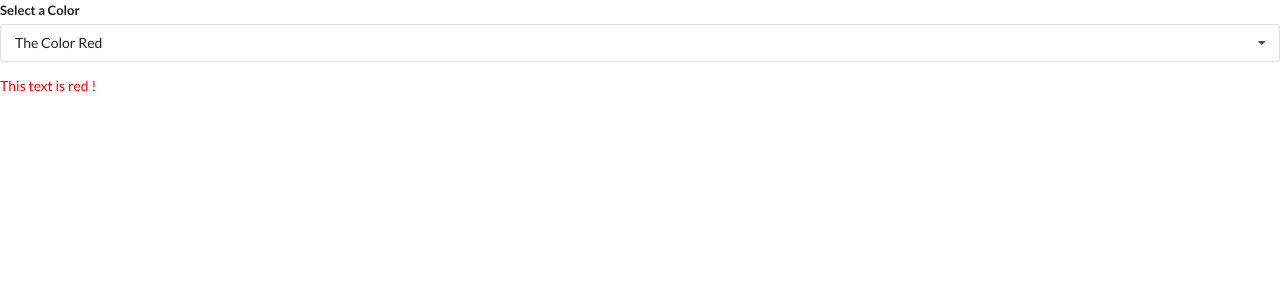
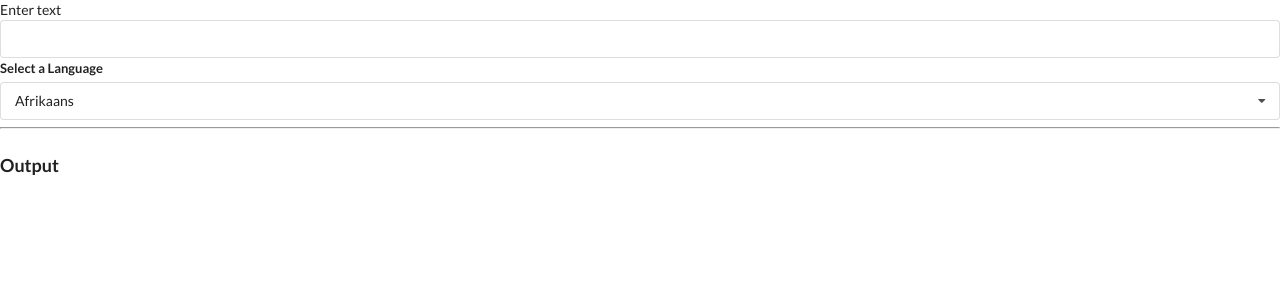
Before and after one commit to Fburbaud/widgets-react-app, a React (Create React App) app: page / in a window 1280 px wide. Shown: the top 300 px of the page. Built offline with nearby package versions, Linux system fonts and the light colour scheme; no server answers.

Commit message:
translate widget done

```diff
--- a/src/App.js
+++ b/src/App.js
@@ -2,6 +2,7 @@ import React, {useState} from "react";
 import Accordion from './components/Accordion';
 import Search from "./components/Search";
 import Dropdown from "./components/Dropdown";
+import Translate from "./components/Translate";
 
 const items = [
   {
@@ -34,13 +35,10 @@ const options = [
 ];
 
 export default () => {
-  const [selected, setSelected] = useState(options[0]);
 
   return(
     <div>
-      {/* <Accordion items={items}/> */}
-      {/* <Search /> */}
-      <Dropdown selected={selected} onSelectedChange={setSelected} options={options} />
+      <Translate />
     </div>
   );
 };
--- /dev/null
+++ b/src/components/Convert.js
@@ -0,0 +1,44 @@
+import React, { useState, useEffect } from "react";
+import axios from "axios";
+
+const Convert = ({ language, text }) => {
+const [translated, setTranslated] = useState('');
+const [debouncedText, setDebouncedText] = useState(text);
+
+    useEffect(() => {
+        const timerId = setTimeout(() => {
+            setDebouncedText(text);
+        }, 500);
+
+        return () => {
+            clearTimeout(timerId);
+        }
+    }, [text]);
+
+    useEffect(() => {
+        const doTranslation = async () => {
+            const { data } = await axios.post('https://translation.googleapis.com/language/translate/v2',
+            {},
+            {
+                params: {
+                    q: debouncedText,
+                    target: language.value,
+                    key: 'AIzaSyCHUCmpR7cT_yDFHC98CZJy2LTms-IwDlM'
+                }
+            }
+        );
+
+        setTranslated(data.data.translations[0].translatedText);
+        };
+
+        doTranslation();
+    }, [language, debouncedText]);
+
+    return (
+        <div>
+            <h1 className="ui header">{translated}</h1>
+        </div>
+    );
+};
+
+export default Convert;
--- a/src/components/Dropdown.js
+++ b/src/components/Dropdown.js
@@ -1,6 +1,6 @@
 import React, { useState, useEffect, useRef } from "react";
 
-const Dropdown = ({ options, selected, onSelectedChange }) => {
+const Dropdown = ({ label, options, selected, onSelectedChange }) => {
     const [open, setOpen] = useState(false);
     const ref = useRef();
 
@@ -40,7 +40,7 @@ const Dropdown = ({ options, selected, onSelectedChange }) => {
     return(
         <div ref={ref} className="ui form">
             <div className="field">
-                <label className="label">Select a Color</label>
+                <label className="label">{label}</label>
                 <div
                     onClick={() => setOpen(!open)}
                     className={`ui selection dropdown ${open ? 'visible active' : ''}`}
@@ -52,7 +52,6 @@ const Dropdown = ({ options, selected, onSelectedChange }) => {
                     </div>
                 </div>
             </div>
-            <div style={{color: `${selected.value}`}}>This text is {selected.value} !</div>
         </div>
 
     );
--- /dev/null
+++ b/src/components/Translate.js
@@ -0,0 +1,49 @@
+import React, {useState} from "react";
+import Dropdown from "./Dropdown";
+import Convert from "./Convert";
+
+const options = [
+    {
+        label: 'Afrikaans',
+        value: 'af'
+    },
+    {
+        label: 'Arabic',
+        value: 'ar'
+    },
+    {
+        label: 'Hindi',
+        value: 'hi'
+    },
+    {
+        label: 'Dutch',
+        value: 'nl'
+    }
+];
+
+const Translate = () =>{
+    const [language, setLanguage] = useState(options[0]);
+    const [text, setText] = useState('');
+
+    return (
+        <div>
+            <div className="ui form">
+                <div className="fiel">
+                    <label>Enter text</label>
+                    <input value={text} onChange={(e) => setText(e.target.value)} />
+                </div>
+            </div>
+            <Dropdown
+                label="Select a Language"
+                selected={language}
+                onSelectedChange={setLanguage}
+                options={options}
+            />
+            <hr />
+            <h3 className="ui header">Output</h3>
+            <Convert text={text} language={language} />
+        </div>
+    );
+};
+
+export default Translate;
```
